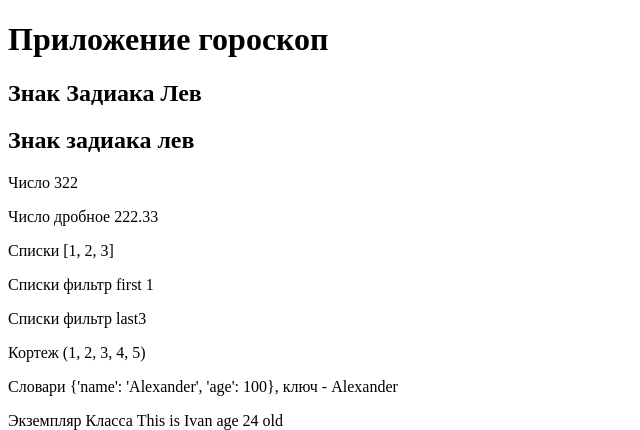
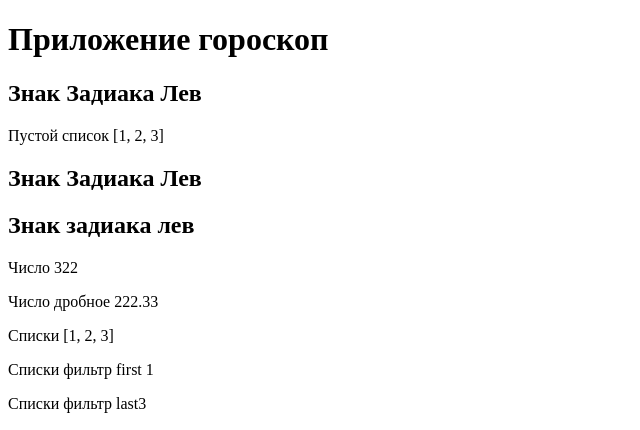
Before and after one commit to RustamKeneev/block_django_example, a Django app: page /horoscope/leo/ in a window 1280 px wide. Shown: the top 430 px of the page, without its empty margins (0-640 px from the left). Run offline with Django 4.2, Linux system fonts and the light colour scheme.

Commit message:
if tag. Tags in Django. Tags in Django Template Language

```diff
--- a/horoscope/templates/horoscope/info_zodiac.html
+++ b/horoscope/templates/horoscope/info_zodiac.html
@@ -6,6 +6,22 @@
 </head>
 <body>
     <h1>Приложение гороскоп</h1>
+    {% if description_zodiac is None %}
+        <h2>Неправильный знак задиака - {{ sign_zodiac|upper }}</h2>
+    {% else %}
+        <h2>{{ description_zodiac|title|safe }}</h2>
+    {% endif %}
+
+    {% if my_list|length > 3 %}
+        <p>Список из 3х или более элементов - {{ my_list }}</p>
+    {% elif my_list|length == 2 %}
+        <p>Список из 2х элементов - {{ my_list }}</p>
+    {% elif my_list == 1 %}
+        <p>Список из 1 элементного - {{ my_list }}</p>
+    {% else %}
+        <p>Пустой список {{ my_list }}</p>
+    {% endif %}
+
     <h2>{{ description_zodiac|title }}</h2>
     <h2>{{ description_zodiac|safe }}</h2>
     <p>Число {{ my_integer|add:'100' }}</p>
```
